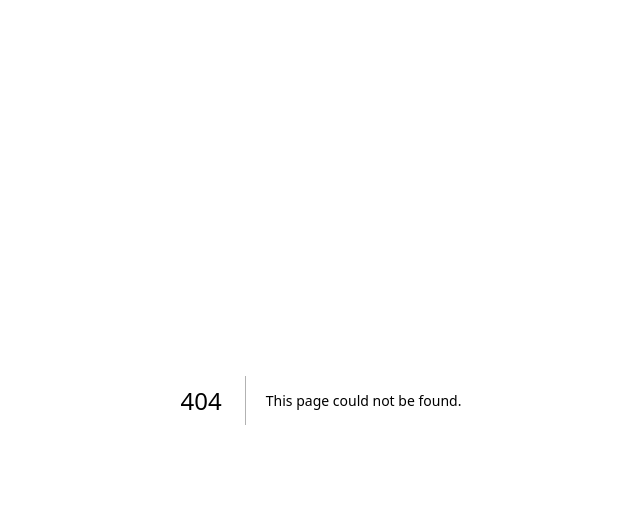
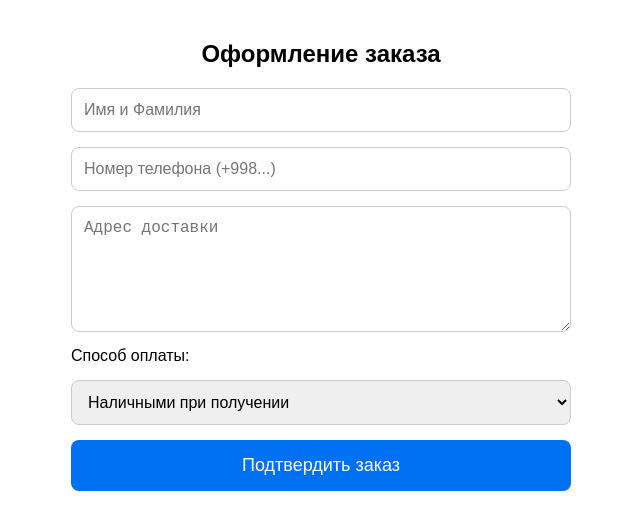
Before and after one commit to marxamat246-beep/Marxamat.uz, a Next.js app: page /checkout in a window 1280 px wide. Before the commit this address had no page. Shown: the top 530 px of the page, without its empty margins (319-959 px from the left). Built offline with nearby package versions, Linux system fonts and the light colour scheme.

Commit message:
Create page.tsx

```diff
--- /dev/null
+++ b/app/checkout/page.tsx
@@ -0,0 +1,44 @@
+"use client";
+import { useState } from "react";
+
+export default function Checkout() {
+  const [sent, setSent] = useState(false);
+
+  const handleSubmit = (e: React.FormEvent) => {
+    e.preventDefault();
+    setSent(true);
+    // Сюда мы позже привяжем Telegram
+  };
+
+  if (sent) {
+    return (
+      <div style={{ padding: '50px', textAlign: 'center', fontFamily: 'sans-serif' }}>
+        <h2>Спасибо за заказ!</h2>
+        <p>Мы свяжемся с вами в ближайшее время.</p>
+        <button onClick={() => window.location.href = '/'} style={{ padding: '10px 20px', cursor: 'pointer' }}>Вернуться на главную</button>
+      </div>
+    );
+  }
+
+  return (
+    <div style={{ padding: '20px', maxWidth: '500px', margin: '0 auto', fontFamily: 'sans-serif' }}>
+      <h2 style={{ textAlign: 'center' }}>Оформление заказа</h2>
+      <form onSubmit={handleSubmit} style={{ display: 'flex', flexDirection: 'column', gap: '15px' }}>
+        <input type="text" placeholder="Имя и Фамилия" required style={inputStyle} />
+        <input type="tel" placeholder="Номер телефона (+998...)" required style={inputStyle} />
+        <textarea placeholder="Адрес доставки" required style={{ ...inputStyle, height: '100px' }} />
+
+        <label>Способ оплаты:</label>
+        <select style={inputStyle}>
+          <option>Наличными при получении</option>
+          <option>Картой (UzCard / Humo)</option>
+        </select>
+
+        <button type="submit" style={buttonStyle}>Подтвердить заказ</button>
+      </form>
+    </div>
+  );
+}
+
+const inputStyle = { padding: '12px', borderRadius: '8px', border: '1px solid #ccc', fontSize: '16px' };
+const buttonStyle = { padding: '15px', backgroundColor: '#0070f3', color: 'white', border: 'none', borderRadius: '8px', fontSize: '18px', cursor: 'pointer' };
```
